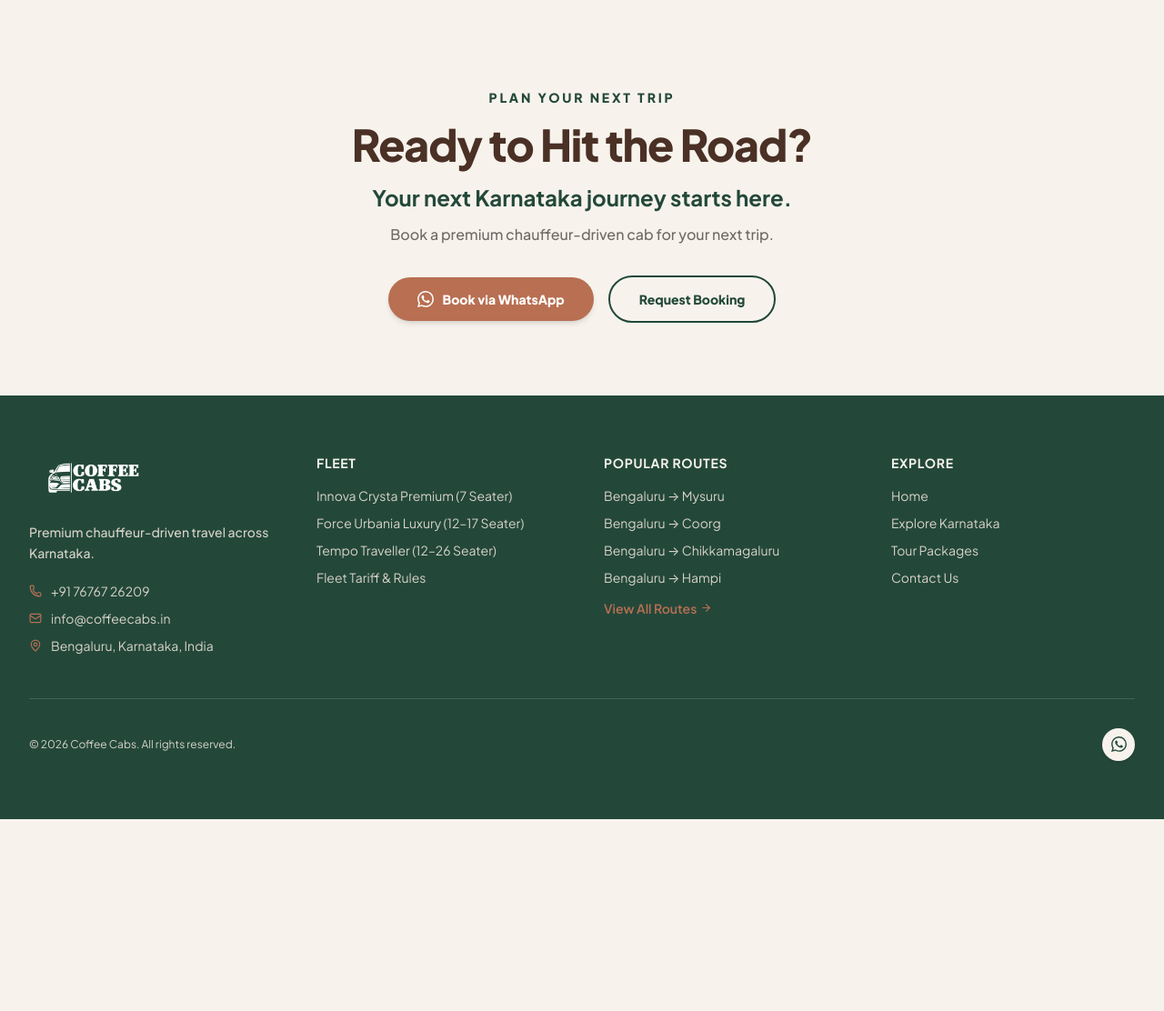
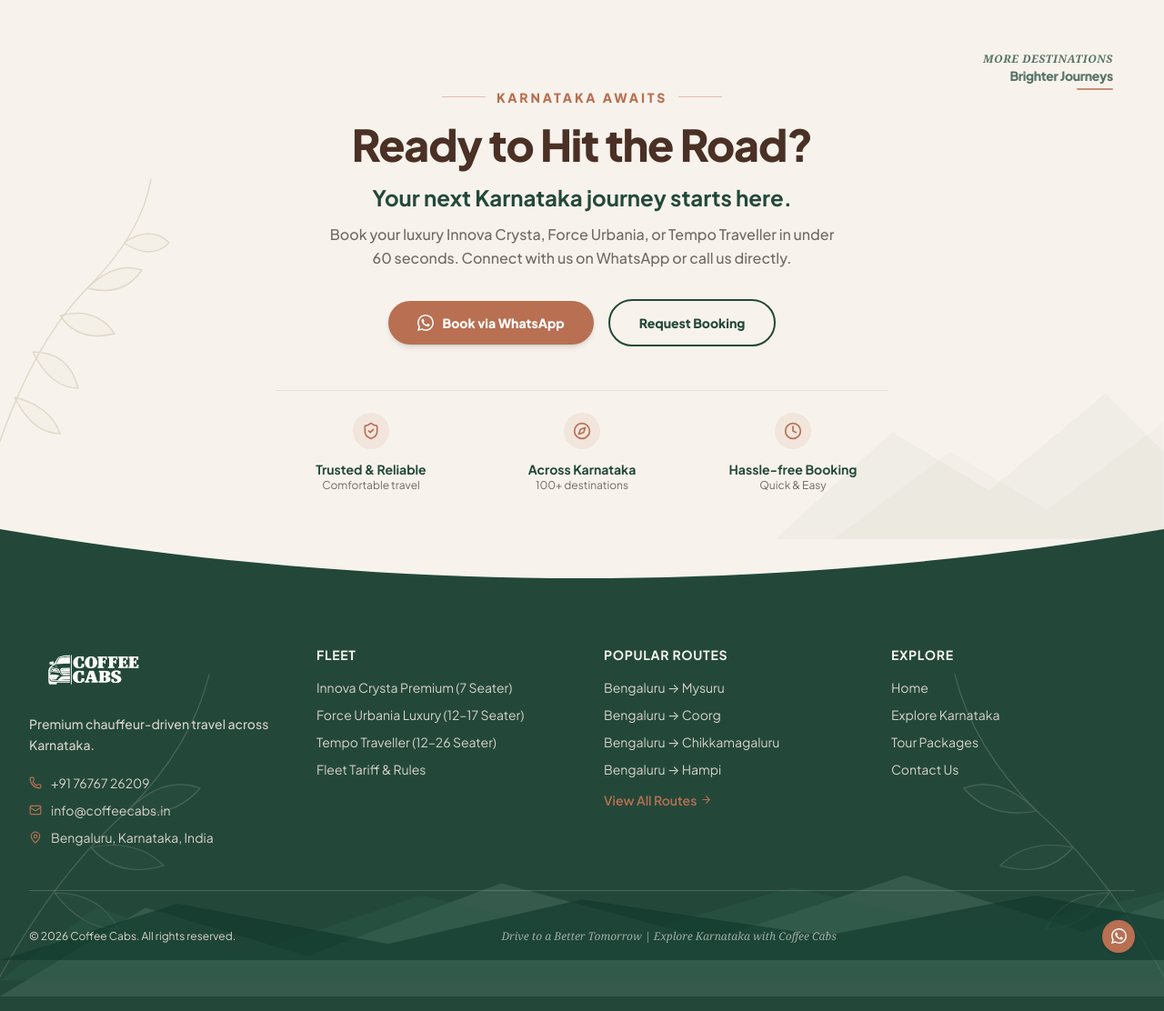
Before and after one commit to GAGANGOWDAP/coffee-cabs, a React (Vite) app: page / in a window 1280 px wide. Shown: the part 8697-9809 px from the top of the page at 91% size. Before the commit the page ends 9598 px from the top, so only its background shows below. Built offline with nearby package versions, Linux system fonts and the light colour scheme.

Commit message:
Coffee Cabs: Reference-match footer redesign with SVG curve, botanical artwork, and mountain silhouettes

```diff
--- a/src/app/components/Footer.tsx
+++ b/src/app/components/Footer.tsx
@@ -1,16 +1,61 @@
-import { Phone, Mail, MapPin, ArrowRight } from "lucide-react";
+import { Phone, Mail, MapPin, ArrowRight, ShieldCheck, Compass, Clock } from "lucide-react";
 import { Link } from "react-router";
 
 export default function Footer() {
   return (
     <>
-      {/* ── SECTION 1 — FINAL CTA (WARM IVORY / CREAM) ── */}
-      <section className="bg-[#F7F3EC] py-14 sm:py-16 lg:py-20 px-4 sm:px-8 text-center relative overflow-hidden">
-        <div className="max-w-3xl mx-auto relative z-10">
-          {/* Eyebrow */}
-          <span className="block text-xs sm:text-sm font-extrabold text-[#23483A] uppercase tracking-[0.2em] mb-3">
-            PLAN YOUR NEXT TRIP
-          </span>
+      {/* ── SECTION A — LIGHT PREMIUM CTA (WARM IVORY / CREAM) ── */}
+      <section className="bg-[#F7F3EC] pt-14 sm:pt-16 lg:pt-20 pb-0 text-center relative overflow-hidden">
+        {/* Left Botanical Line Art (Muted Beige #C9B89E, Low Opacity) */}
+        <div
+          aria-hidden="true"
+          className="absolute left-0 top-1/2 -translate-y-1/2 -translate-x-12 sm:-translate-x-6 opacity-45 pointer-events-none z-0 hidden sm:block"
+        >
+          <svg width="220" height="340" viewBox="0 0 220 340" fill="none" stroke="#C9B89E" strokeWidth="1.5">
+            <path d="M20 320 Q60 200 120 140 Q180 80 190 20" strokeLinecap="round" />
+            <path d="M120 140 Q150 110 180 120 Q160 150 120 140" fill="#C9B89E" fillOpacity="0.15" />
+            <path d="M90 170 Q130 160 150 190 Q110 200 90 170" fill="#C9B89E" fillOpacity="0.15" />
+            <path d="M60 210 Q100 210 110 250 Q80 250 60 210" fill="#C9B89E" fillOpacity="0.15" />
+            <path d="M40 260 Q80 270 90 300 Q60 300 40 260" fill="#C9B89E" fillOpacity="0.15" />
+            <path d="M160 90 Q190 70 210 90 Q190 110 160 90" fill="#C9B89E" fillOpacity="0.15" />
+          </svg>
+        </div>
+
+        {/* Right Mountain & Landscape Silhouette Background */}
+        <div
+          aria-hidden="true"
+          className="absolute right-0 bottom-16 w-1/3 h-64 opacity-15 pointer-events-none z-0 hidden lg:block"
+        >
+          <svg viewBox="0 0 400 200" fill="none" className="w-full h-full">
+            <path d="M0 200 L120 90 L220 150 L340 50 L400 110 L400 200 Z" fill="#23483A" fillOpacity="0.25" />
+            <path d="M60 200 L180 110 L280 170 L400 80 L400 200 Z" fill="#4A3025" fillOpacity="0.15" />
+          </svg>
+        </div>
+
+        {/* Right Decorative Branding Badge (Desktop Only) */}
+        <div
+          aria-hidden="true"
+          className="absolute top-10 right-8 lg:right-14 text-right pointer-events-none z-0 hidden xl:block opacity-75"
+        >
+          <p className="text-xs font-semibold tracking-wider text-[#23483A] uppercase font-serif italic">
+            More Destinations
+          </p>
+          <p className="text-sm font-extrabold text-[#23483A] tracking-tight">
+            Brighter Journeys
+          </p>
+          <div className="w-10 h-0.5 bg-[#B86F52] ml-auto mt-1 rounded-full" />
+        </div>
+
+        {/* Main CTA Content Container */}
+        <div className="max-w-3xl mx-auto px-4 sm:px-8 relative z-10">
+          {/* Eyebrow with Lines */}
+          <div className="flex items-center justify-center gap-3 mb-3">
+            <span className="h-px w-8 sm:w-12 bg-[#B86F52]/40" />
+            <span className="text-xs sm:text-sm font-extrabold text-[#B86F52] uppercase tracking-[0.2em]">
+              KARNATAKA AWAITS
+            </span>
+            <span className="h-px w-8 sm:w-12 bg-[#B86F52]/40" />
+          </div>
 
           {/* Main Heading */}
           <h2 className="text-3xl sm:text-4xl lg:text-5xl font-extrabold text-[#4A3025] tracking-tight leading-tight mb-3">
@@ -23,13 +68,13 @@
           </p>
 
           {/* Short Description */}
-          <p className="text-sm sm:text-base text-[#6F6A63] font-medium leading-relaxed max-w-md mx-auto mb-8">
-            Book a premium chauffeur-driven cab for your next trip.
+          <p className="text-sm sm:text-base text-[#6F6A63] font-medium leading-relaxed max-w-xl mx-auto mb-8">
+            Book your luxury Innova Crysta, Force Urbania, or Tempo Traveller in under 60 seconds. Connect with us on WhatsApp or call us directly.
           </p>
 
-          {/* Two Buttons */}
-          <div className="flex flex-col sm:flex-row items-center justify-center gap-3.5 sm:gap-4 max-w-md sm:max-w-none mx-auto">
-            {/* Button 1: Primary - Book via WhatsApp */}
+          {/* Two Action Buttons */}
+          <div className="flex flex-col sm:flex-row items-center justify-center gap-3.5 sm:gap-4 max-w-md sm:max-w-none mx-auto mb-12">
+            {/* Primary Button */}
             <a
               href="https://wa.me/917676726209?text=Hi%20Coffee%20Cabs!%20I%20want%20to%20book%20a%20cab."
               target="_blank"
@@ -42,7 +87,7 @@
               <span>Book via WhatsApp</span>
             </a>
 
-            {/* Button 2: Secondary - Request Booking */}
+            {/* Secondary Button */}
             <Link
               to="/booking"
               className="w-full sm:w-auto inline-flex items-center justify-center gap-2 px-8 py-3.5 bg-transparent border-2 border-[#23483A] text-[#23483A] text-sm font-extrabold rounded-full hover:bg-[#23483A] hover:text-white transition-all duration-200 min-h-[48px] focus-visible:outline-2 focus-visible:outline-[#23483A]"
@@ -50,13 +95,107 @@
               Request Booking
             </Link>
           </div>
+
+          {/* 3 Trust Feature Indicators */}
+          <div className="grid grid-cols-1 sm:grid-cols-3 gap-4 sm:gap-6 pt-6 pb-6 border-t border-[#4A3025]/10 max-w-2xl mx-auto text-left sm:text-center">
+            <div className="flex items-center sm:flex-col sm:justify-center gap-3 text-left sm:text-center">
+              <div className="w-10 h-10 rounded-full bg-[#B86F52]/10 flex items-center justify-center shrink-0">
+                <ShieldCheck size={20} className="text-[#B86F52]" />
+              </div>
+              <div>
+                <h4 className="text-xs sm:text-sm font-bold text-[#23483A]">Trusted & Reliable</h4>
+                <p className="text-xs text-[#6F6A63]">Comfortable travel</p>
+              </div>
+            </div>
+
+            <div className="flex items-center sm:flex-col sm:justify-center gap-3 text-left sm:text-center">
+              <div className="w-10 h-10 rounded-full bg-[#B86F52]/10 flex items-center justify-center shrink-0">
+                <Compass size={20} className="text-[#B86F52]" />
+              </div>
+              <div>
+                <h4 className="text-xs sm:text-sm font-bold text-[#23483A]">Across Karnataka</h4>
+                <p className="text-xs text-[#6F6A63]">100+ destinations</p>
+              </div>
+            </div>
+
+            <div className="flex items-center sm:flex-col sm:justify-center gap-3 text-left sm:text-center">
+              <div className="w-10 h-10 rounded-full bg-[#B86F52]/10 flex items-center justify-center shrink-0">
+                <Clock size={20} className="text-[#B86F52]" />
+              </div>
+              <div>
+                <h4 className="text-xs sm:text-sm font-bold text-[#23483A]">Hassle-free Booking</h4>
+                <p className="text-xs text-[#6F6A63]">Quick & Easy</p>
+              </div>
+            </div>
+          </div>
+        </div>
+
+        {/* ── CURVED SECTION TRANSITION (CREAM TO FOREST GREEN) ── */}
+        <div className="w-full overflow-hidden leading-none z-10 relative pt-4">
+          <svg
+            viewBox="0 0 1440 120"
+            fill="none"
+            className="w-full h-12 sm:h-16 lg:h-24 text-[#23483A] block"
+            preserveAspectRatio="none"
+          >
+            <path
+              d="M0,0 C480,90 960,90 1440,0 L1440,120 L0,120 Z"
+              fill="currentColor"
+            />
+          </svg>
         </div>
       </section>
 
-      {/* ── SECTION 2 — ACTUAL FOOTER (DEEP FOREST GREEN) ── */}
-      <footer className="bg-[#23483A] text-[#F7F3EC] relative">
-        <div className="max-w-7xl mx-auto px-4 sm:px-8 py-12 sm:py-16 lg:py-16">
-          <div className="grid grid-cols-1 sm:grid-cols-2 lg:grid-cols-4 gap-8 lg:gap-12 items-start">
+      {/* ── SECTION B — ACTUAL FOOTER (DEEP FOREST GREEN) ── */}
+      <footer className="bg-[#23483A] text-[#F7F3EC] relative overflow-hidden">
+        {/* Left Footer Botanical Line Art */}
+        <div
+          aria-hidden="true"
+          className="absolute left-0 bottom-0 opacity-20 pointer-events-none z-0 hidden lg:block"
+        >
+          <svg width="260" height="380" viewBox="0 0 260 380" fill="none" stroke="#D8D2C8" strokeWidth="1.2">
+            <path d="M-20 380 Q50 240 140 160 Q210 90 230 10" strokeLinecap="round" />
+            <path d="M140 160 Q180 120 220 135 Q190 170 140 160" fill="#D8D2C8" fillOpacity="0.1" />
+            <path d="M100 200 Q150 190 180 220 Q130 235 100 200" fill="#D8D2C8" fillOpacity="0.1" />
+            <path d="M60 250 Q110 250 130 290 Q90 290 60 250" fill="#D8D2C8" fillOpacity="0.1" />
+          </svg>
+        </div>
+
+        {/* Right Footer Botanical Line Art */}
+        <div
+          aria-hidden="true"
+          className="absolute right-0 bottom-0 opacity-20 pointer-events-none z-0 hidden lg:block"
+        >
+          <svg width="260" height="380" viewBox="0 0 260 380" fill="none" stroke="#D8D2C8" strokeWidth="1.2">
+            <path d="M280 380 Q210 240 120 160 Q50 90 30 10" strokeLinecap="round" />
+            <path d="M120 160 Q80 120 40 135 Q70 170 120 160" fill="#D8D2C8" fillOpacity="0.1" />
+            <path d="M160 200 Q110 190 80 220 Q130 235 160 200" fill="#D8D2C8" fillOpacity="0.1" />
+            <path d="M200 250 Q150 250 130 290 Q170 290 200 250" fill="#D8D2C8" fillOpacity="0.1" />
+          </svg>
+        </div>
+
+        {/* Multi-Layered Mountain Silhouette Background (Lower 30-40% of Footer) */}
+        <div
+          aria-hidden="true"
+          className="absolute left-0 right-0 bottom-0 h-48 pointer-events-none z-0 overflow-hidden"
+        >
+          {/* Layer 1: Distant Mountains */}
+          <svg viewBox="0 0 1440 180" fill="none" className="absolute bottom-0 w-full h-full opacity-25">
+            <path d="M0 180 L180 70 L380 130 L620 40 L880 110 L1120 30 L1340 100 L1440 60 L1440 180 Z" fill="#6E917D" />
+          </svg>
+          {/* Layer 2: Middle Forest Ridges */}
+          <svg viewBox="0 0 1440 140" fill="none" className="absolute bottom-0 w-full h-full opacity-35">
+            <path d="M0 140 L120 50 L300 110 L520 35 L760 90 L980 25 L1220 80 L1440 30 L1440 140 Z" fill="#2D5C49" />
+          </svg>
+          {/* Layer 3: Dark Foreground Ridges */}
+          <svg viewBox="0 0 1440 90" fill="none" className="absolute bottom-0 w-full h-full opacity-60">
+            <path d="M0 90 L220 20 L480 70 L720 15 L1020 60 L1280 10 L1440 40 L1440 90 Z" fill="#0F372B" />
+          </svg>
+        </div>
+
+        {/* Main Footer Content Container */}
+        <div className="max-w-7xl mx-auto px-4 sm:px-8 pt-8 pb-12 sm:pb-16 relative z-10">
+          <div className="grid grid-cols-1 sm:grid-cols-2 lg:grid-cols-4 gap-8 lg:gap-12 items-start mb-12">
             {/* COLUMN 1: BRAND */}
             <div className="space-y-4">
               <Link
@@ -187,15 +326,23 @@
             </div>
           </div>
 
-          {/* ── COPYRIGHT ROW ── */}
-          <div className="border-t border-[rgba(247,243,236,0.15)] mt-12 pt-8 flex flex-col sm:flex-row items-center justify-between gap-4 text-xs text-[#D8D2C8]">
+          {/* ── SUBTLE DIVIDER ── */}
+          <div className="border-t border-[rgba(247,243,236,0.18)] pt-8 flex flex-col sm:flex-row items-center justify-between gap-4 text-xs text-[#D8D2C8]">
+            {/* Left Copyright */}
             <p>© 2026 Coffee Cabs. All rights reserved.</p>
+
+            {/* Middle Tagline */}
+            <p className="hidden md:block font-serif italic text-[rgba(247,243,236,0.6)]">
+              Drive to a Better Tomorrow | Explore Karnataka with Coffee Cabs
+            </p>
+
+            {/* Right Action/Social Button */}
             <div className="flex items-center gap-3">
               <a
                 href="https://wa.me/917676726209"
                 target="_blank"
                 rel="noopener noreferrer"
-                className="w-9 h-9 rounded-full bg-[#F7F3EC] text-[#23483A] flex items-center justify-center hover:bg-[#B86F52] hover:text-white transition-all shadow-sm focus-visible:outline-none focus-visible:ring-2 focus-visible:ring-[#B86F52]"
+                className="w-9 h-9 rounded-full bg-[#B86F52] text-white flex items-center justify-center hover:bg-[#F7F3EC] hover:text-[#23483A] transition-all shadow-sm focus-visible:outline-none focus-visible:ring-2 focus-visible:ring-[#B86F52]"
                 aria-label="Contact Coffee Cabs on WhatsApp"
               >
                 <svg width="17" height="17" viewBox="0 0 24 24" fill="currentColor" stroke="none">
```
